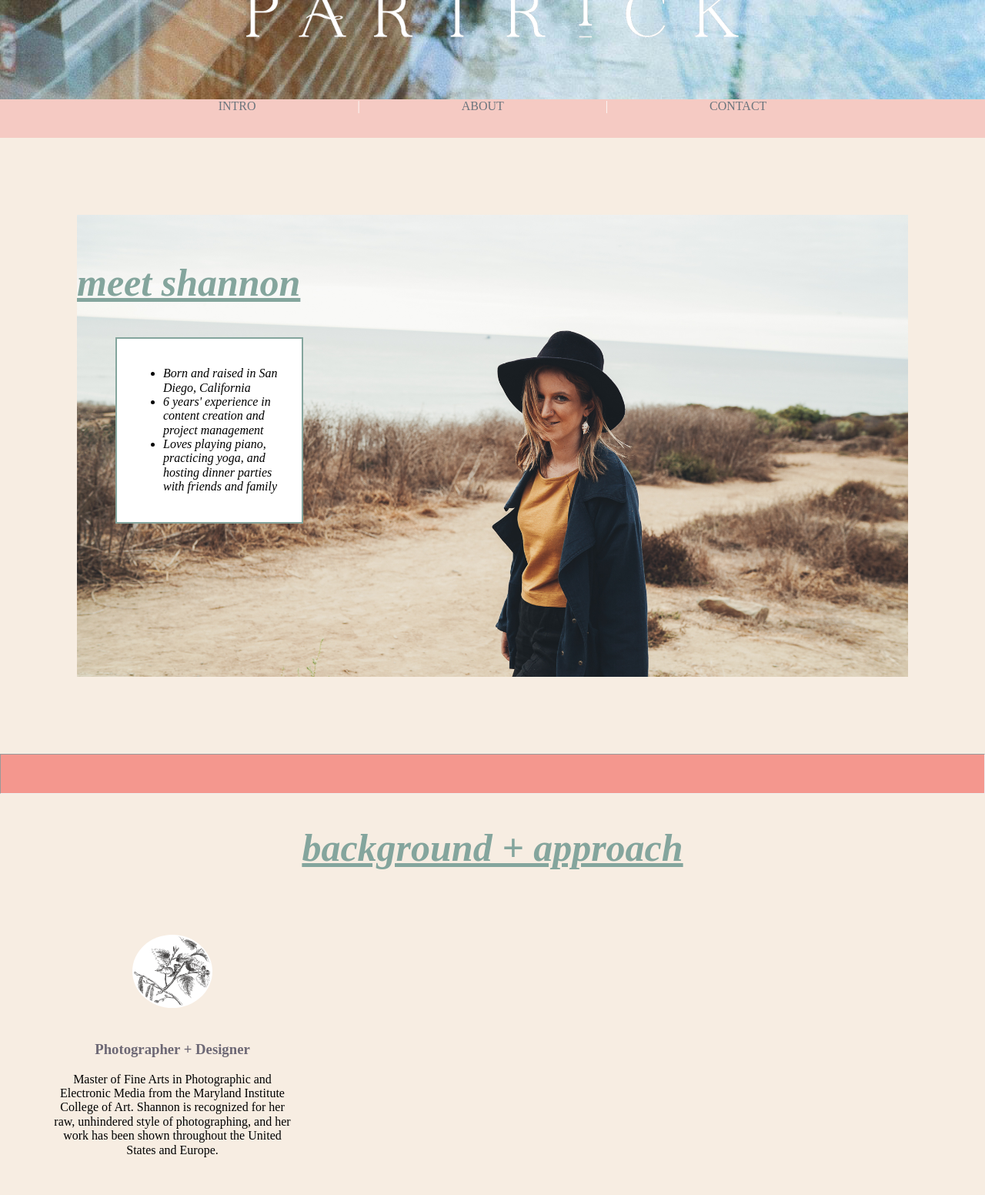
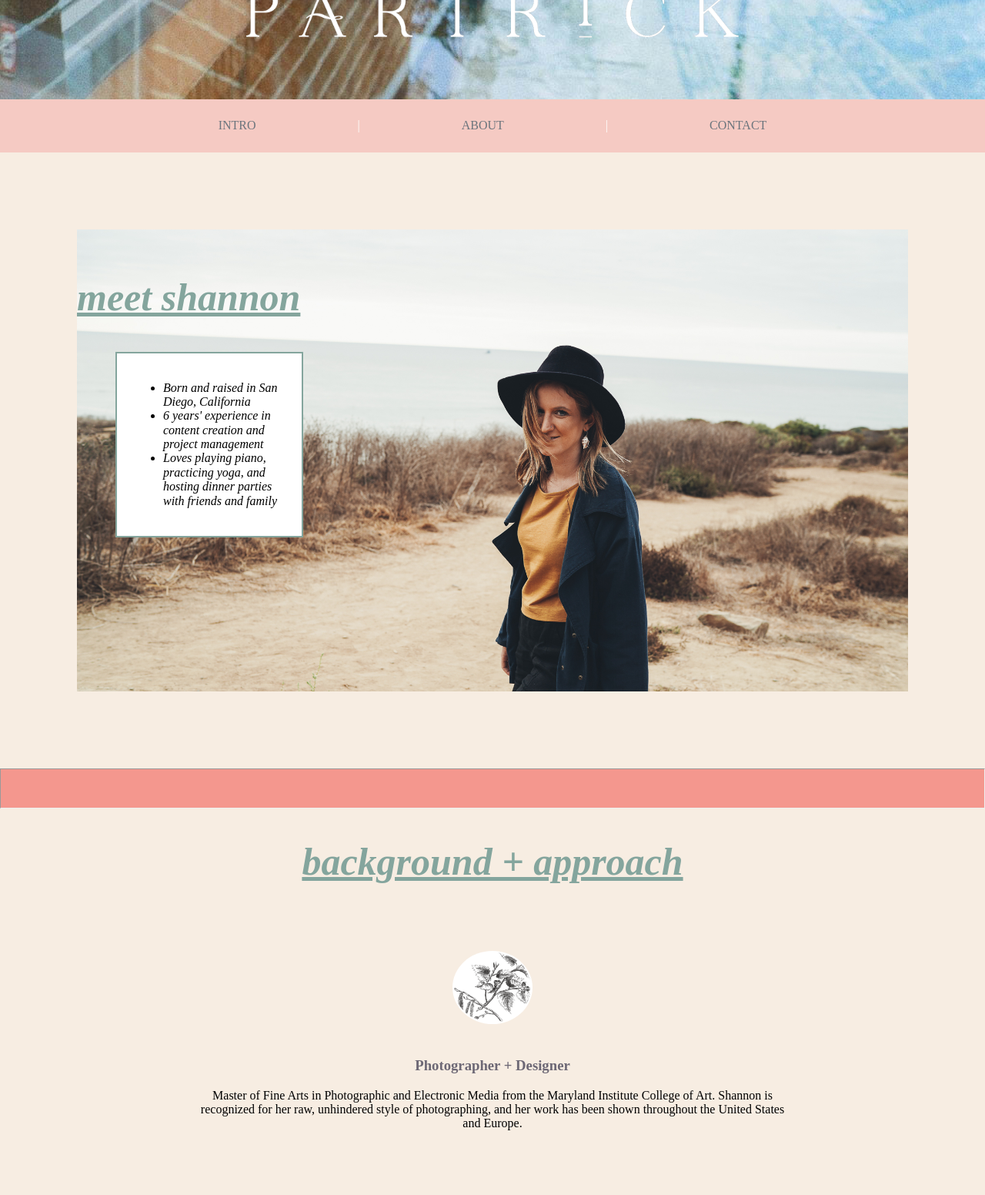
Before and after one commit to shannoncodes/portfolio, a plain HTML site: page index.html in a window 1280 px wide. Shown: the part 200-1752 px from the top of the page at 77% size. Drawn offline with nearby package versions, Linux system fonts and the light colour scheme; a script that the page names is missing.

Commit message:
Updated style.css

```diff
--- a/style.css
+++ b/style.css
@@ -15,20 +15,19 @@ header img {
 }
 
 nav {
-  height: 50px;
   color: white;
   background-color: #f5cac3;
   font-family: Futura;
   text-transform: uppercase;
   font-size: 16px;
   text-align: center;
-  position: sticky;
+  padding: 25px 0;
 }
 
 nav a {
   color: #6c757d;
   font-family: Futura;
-  margin: 10%;
+  margin: 0 10%;
   text-decoration: none;
 }
 
@@ -52,6 +51,13 @@ footer {
   padding: 50px;
 }
 /* TEXT PROPERTIES */
+h1 {
+  font-family: Futura;
+  color: white;
+  font-style: italic;
+  text-align: center;
+  font-size: 16px;
+}
 
 h2 {
   font-family: Futura;
@@ -84,9 +90,9 @@ h4 {
     font-style: italic;
   }
 
-ol {
+    ol {
     font-family: Futura;
-    color: white;
+    font-color: white;
   }
 
   /* INTRO */
@@ -121,9 +127,10 @@ article section img {
 
 article section {
   text-align: center;
-  width: 25%;
+  width: 60%;
   height: auto;
-  margin: 5%;
+  margin: auto;
+  padding: 25px;
 }
 
 a {
```
